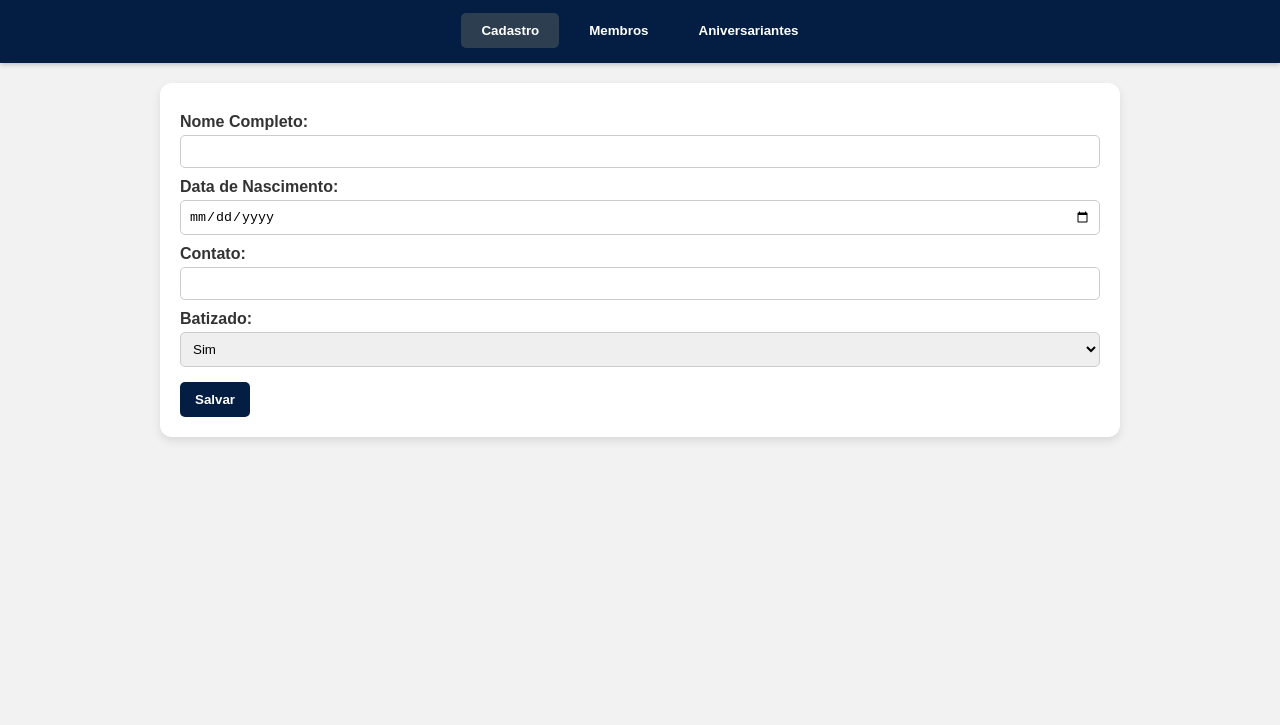
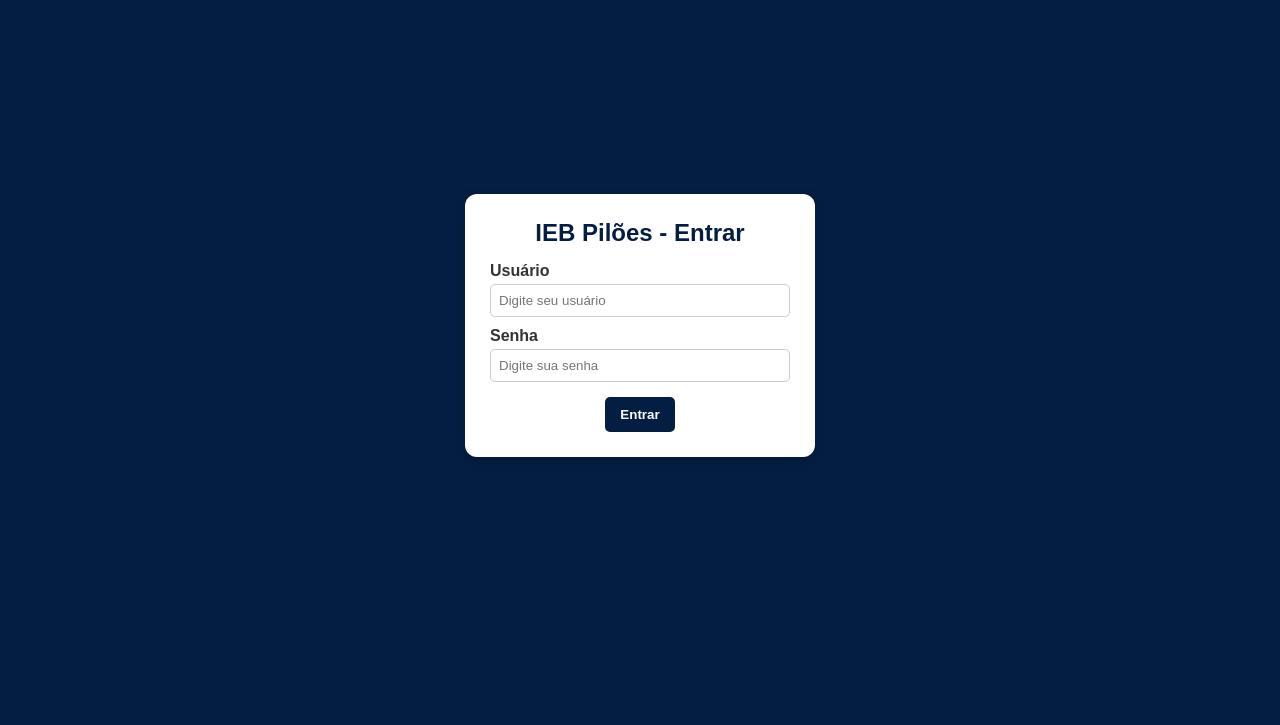
Before and after one commit to rcknathan/iebpiloes, a plain HTML site: page index.html in a window 1280 px wide. Shown: the part 75-800 px from the top of the page. Drawn offline with Linux system fonts and the light colour scheme; no server answers.

Commit message:
loginsenha

```diff
--- a/index.html
+++ b/index.html
@@ -3,92 +3,75 @@
 <head>
   <meta charset="UTF-8">
   <meta name="viewport" content="width=device-width, initial-scale=1.0">
-  <title>IEBPILÕES - Gestão</title>
+  <title>Login - IEBPILÕES</title>
   <link rel="stylesheet" href="style.css">
-  <link rel="icon" href="img/favicon.png" type="image/png">
+  <style>
+    body {
+      background-color: #041e43; /* Cor do header */
+      display: flex;
+      justify-content: center;
+      align-items: center;
+      height: 100vh;
+    }
+
+    .login-container {
+      background: #fff;
+      padding: 25px;
+      width: 350px;
+      border-radius: 12px;
+      box-shadow: 0 4px 12px rgba(0,0,0,0.2);
+      text-align: center;
+    }
+
+    .login-container h2 {
+      margin-bottom: 15px;
+      color: #041e43;
+    }
+
+    .login-container label {
+      margin-top: 10px;
+      text-align: left;
+      width: 100%;
+      display: block;
+    }
+
+    .error-msg {
+      color: red;
+      margin-top: 10px;
+      display: none;
+      font-size: 0.9em;
+    }
+  </style>
 </head>
 <body>
-  <header>
-    <img src="img/logo.png" alt="IEBPILÕES" class="logo">
 
-    <!-- Nav de abas -->
-    <nav class="tabs">
-      <button class="tab-btn active" data-tab="cadastro">Cadastro</button>
-      <button class="tab-btn" data-tab="membros">Membros</button>
-      <button class="tab-btn" data-tab="aniversariantes">Aniversariantes</button>
-    </nav>
-  </header>
+  <div class="login-container">
+    <h2>IEB Pilões - Entrar</h2>
 
-  <main>
-    <!-- Aba Cadastro -->
-    <section id="cadastro" class="tab-content">
-      <form id="memberForm">
-        <input type="hidden" id="editIndex" value="">
-        <label>Nome Completo:</label>
-        <input type="text" id="nome" required>
+    <label for="user">Usuário</label>
+    <input type="text" id="user" placeholder="Digite seu usuário">
 
-        <label>Data de Nascimento:</label>
-        <input type="date" id="nascimento" required>
+    <label for="pass">Senha</label>
+    <input type="password" id="pass" placeholder="Digite sua senha">
 
-        <label>Contato:</label>
-        <input type="text" id="contato" required>
+    <button onclick="login()">Entrar</button>
 
-        <label>Batizado:</label>
-        <select id="batizado" required>
-          <option value="Sim">Sim</option>
-          <option value="Não">Não</option>
-        </select>
+    <div class="error-msg" id="errorMsg">Usuário ou senha incorretos!</div>
+  </div>
 
-        <button type="submit">Salvar</button>
-      </form>
-    </section>
+  <script>
+    function login() {
+      const user = document.getElementById('user').value.trim();
+      const pass = document.getElementById('pass').value.trim();
+      const errorMsg = document.getElementById('errorMsg');
 
-    <!-- Aba Membros -->
-    <section id="membros" class="tab-content" style="display:none;">
-      <div class="search-container">
-        <label>Pesquisar Membro:</label>
-        <input type="text" id="searchInput" placeholder="Digite um nome...">
-      </div>
+      if (user === "iebpiloes" && pass === "602398") {
+        window.location.href = "page.html";
+      } else {
+        errorMsg.style.display = "block";
+      }
+    }
+  </script>
 
-      <button id="printBtn">Imprimir</button>
-
-      <div class="table-wrapper">
-        <table id="membersTable">
-          <thead>
-            <tr>
-              <th>Nome</th>
-              <th>Nascimento</th>
-              <th>Contato</th>
-              <th>Batizado</th>
-              <th>Ações</th>
-            </tr>
-          </thead>
-          <tbody></tbody>
-        </table>
-      </div>
-    </section>
-
-    <!-- Aba Aniversariantes -->
-    <section id="aniversariantes" class="tab-content" style="display:none;">
-      <div class="filters">
-        <div>
-          <label>Mês:</label>
-          <select id="monthFilter"></select>
-        </div>
-
-        <div>
-          <label>Ordenar por:</label>
-          <select id="orderFilter">
-            <option value="data">Data</option>
-            <option value="nome">Nome</option>
-          </select>
-        </div>
-      </div>
-
-      <div id="birthdayList"></div>
-    </section>
-  </main>
-
-  <script type="module" src="script.js"></script>
 </body>
 </html>
```
Also changed, not shown: page.html (added, +94 -0 lines).
